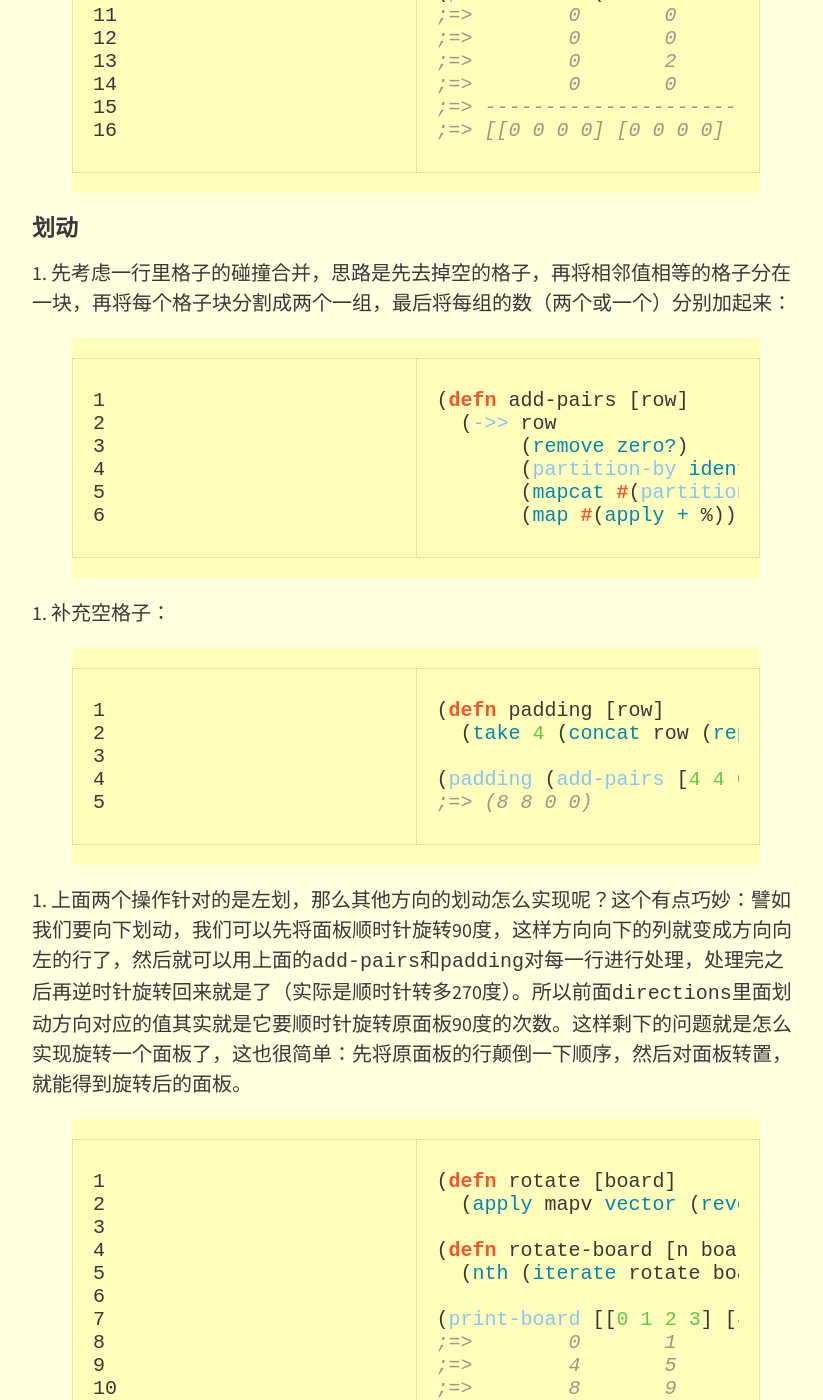
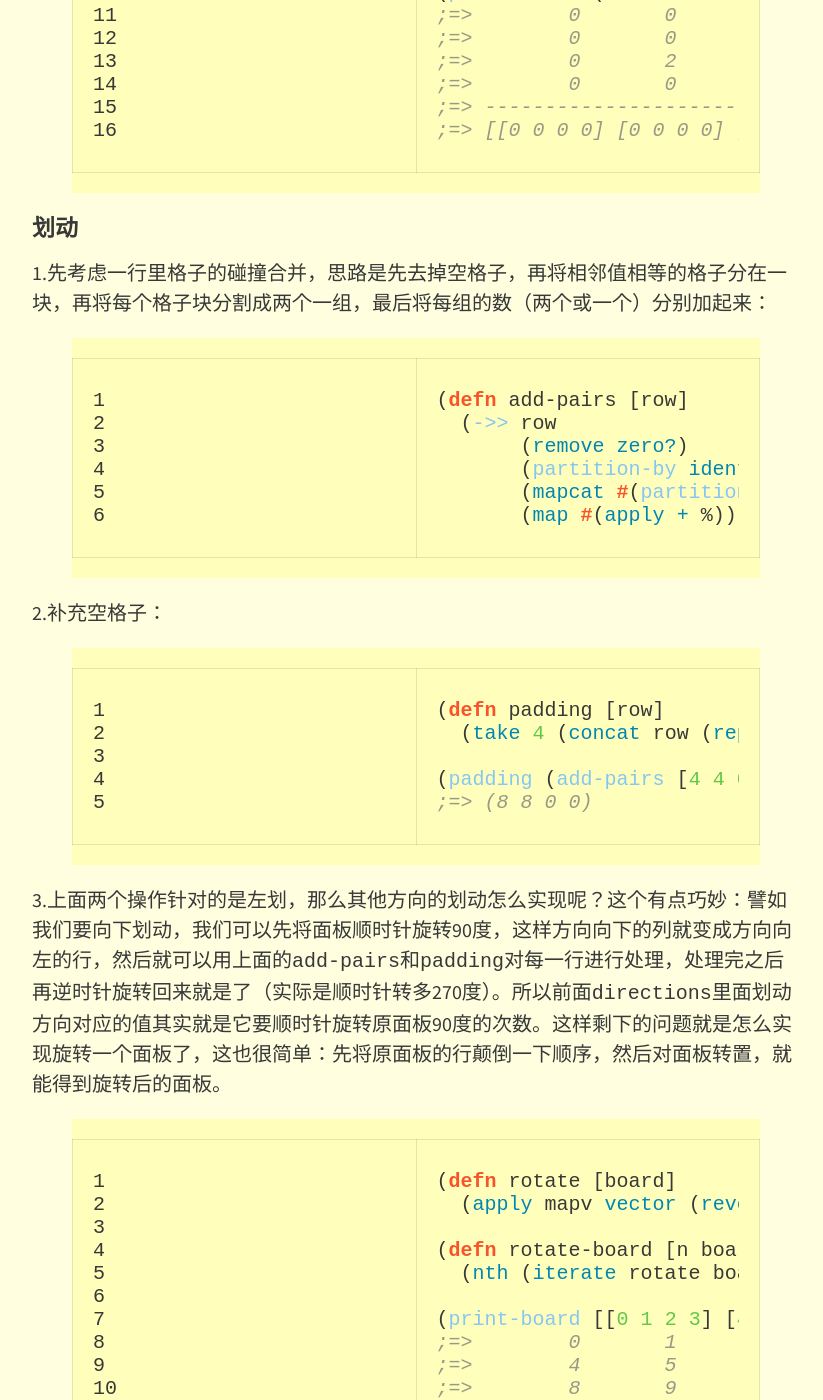
Before and after one commit to ChuitoChan/ChuitoChan.github.io, a Jekyll site: the page built from _posts/2015-08-10-2048-in-clojure.md, in a window 1280 px wide and 1400 px high, scrolled down 2144 px. Shown: the whole window, without its empty margins (224-1047 px from the left). Built offline with Jekyll 4.4.1, drawn with Linux system fonts in a browser that asks for light colours; nearby versions of some CDN libraries; some of the changed text lies outside the part shown.

Commit message:
Update 2015-08-10-2048-in-clojure.md

```diff
--- a/_posts/2015-08-10-2048-in-clojure.md
+++ b/_posts/2015-08-10-2048-in-clojure.md
@@ -68,7 +68,7 @@ directions
 
 
 #### 划动
-1. 先考虑一行里格子的碰撞合并，思路是先去掉空的格子，再将相邻值相等的格子分在一块，再将每个格子块分割成两个一组，最后将每组的数（两个或一个）分别加起来：
+1.先考虑一行里格子的碰撞合并，思路是先去掉空格子，再将相邻值相等的格子分在一块，再将每个格子块分割成两个一组，最后将每组的数（两个或一个）分别加起来：
 {% highlight clojure linenos %}
 (defn add-pairs [row]
   (->> row
@@ -78,7 +78,7 @@ directions
        (map #(apply + %))))
 {% endhighlight clojure %}
 
-2. 补充空格子：
+2.补充空格子：
 {% highlight clojure linenos %}
 (defn padding [row]
   (take 4 (concat row (repeat 0))))
@@ -88,7 +88,7 @@ directions
 {% endhighlight clojure %}
 
 
-3. 上面两个操作针对的是左划，那么其他方向的划动怎么实现呢？这个有点巧妙：譬如我们要向下划动，我们可以先将面板顺时针旋转90度，这样方向向下的列就变成方向向左的行了，然后就可以用上面的`add-pairs`和`padding`对每一行进行处理，处理完之后再逆时针旋转回来就是了（实际是顺时针转多270度）。所以前面`directions`里面划动方向对应的值其实就是它要顺时针旋转原面板90度的次数。这样剩下的问题就是怎么实现旋转一个面板了，这也很简单：先将原面板的行颠倒一下顺序，然后对面板转置，就能得到旋转后的面板。
+3.上面两个操作针对的是左划，那么其他方向的划动怎么实现呢？这个有点巧妙：譬如我们要向下划动，我们可以先将面板顺时针旋转90度，这样方向向下的列就变成方向向左的行，然后就可以用上面的`add-pairs`和`padding`对每一行进行处理，处理完之后再逆时针旋转回来就是了（实际是顺时针转多270度）。所以前面`directions`里面划动方向对应的值其实就是它要顺时针旋转原面板90度的次数。这样剩下的问题就是怎么实现旋转一个面板了，这也很简单：先将原面板的行颠倒一下顺序，然后对面板转置，就能得到旋转后的面板。
 {% highlight clojure linenos %}
 (defn rotate [board]
   (apply mapv vector (reverse board)))
@@ -110,8 +110,7 @@ directions
 ;=> --------------------------------
 {% endhighlight clojure %}
 
-
-4. 最后定义一个`move`实现整个划动操作：
+4.最后定义一个`move`实现整个划动操作：
 {% highlight clojure linenos %}
 (defn move [board dir]
   (->> board
@@ -136,7 +135,7 @@ directions
 {% endhighlight clojure %}
 
 #### 游戏控制
-1. 初始化：
+1.初始化：
 {% highlight clojure linenos %}
 (defn init-game []
   (-> blank-board
@@ -145,7 +144,7 @@ directions
 {% endhighlight clojure %}
 
 
-2. 判断是否game over（也就是哪个方向都动不了）：
+2.判断是否game over（也就是哪个方向都动不了）：
 {% highlight clojure linenos %}
 (defn noop? [board dir]
   (= board (move board dir)))
@@ -154,7 +153,7 @@ directions
   (every? (partial noop? board) (keys directions)))
 {% endhighlight clojure %}
 
-3. 一轮操作的过程：如果划动之后的面板和原来一样，则不填入新的格子：
+3.一轮操作的过程：如果划动之后的面板和原来一样，则不填入新的格子：
 {% highlight clojure linenos %}
 (defn play [board dir]
   (-> board
@@ -165,7 +164,7 @@ directions
               (add-tile new-board)))))
 {% endhighlight clojure %}
 
-4. 整个游戏的运行：定义一个`auto-play`函数接收2个参数：原面板`board`和函数`player`，先用`player`根据原面板返回一个划动方向`dir`（并且将它显示出来），进行一轮游戏，产生新面板`res`，将新面板打印出来，如果游戏没有结束，就用新面板尾递归回去
+4.整个游戏的运行：定义一个`auto-play`函数接收2个参数：原面板`board`和函数`player`，先用`player`根据原面板返回一个划动方向`dir`（并且将它显示出来），进行一轮游戏，产生新面板`res`，将新面板打印出来，如果游戏没有结束，就用新面板尾递归回去
 {% highlight clojure linenos %}
 (defn auto-play [board player]
   (let [dir (player board)
```
